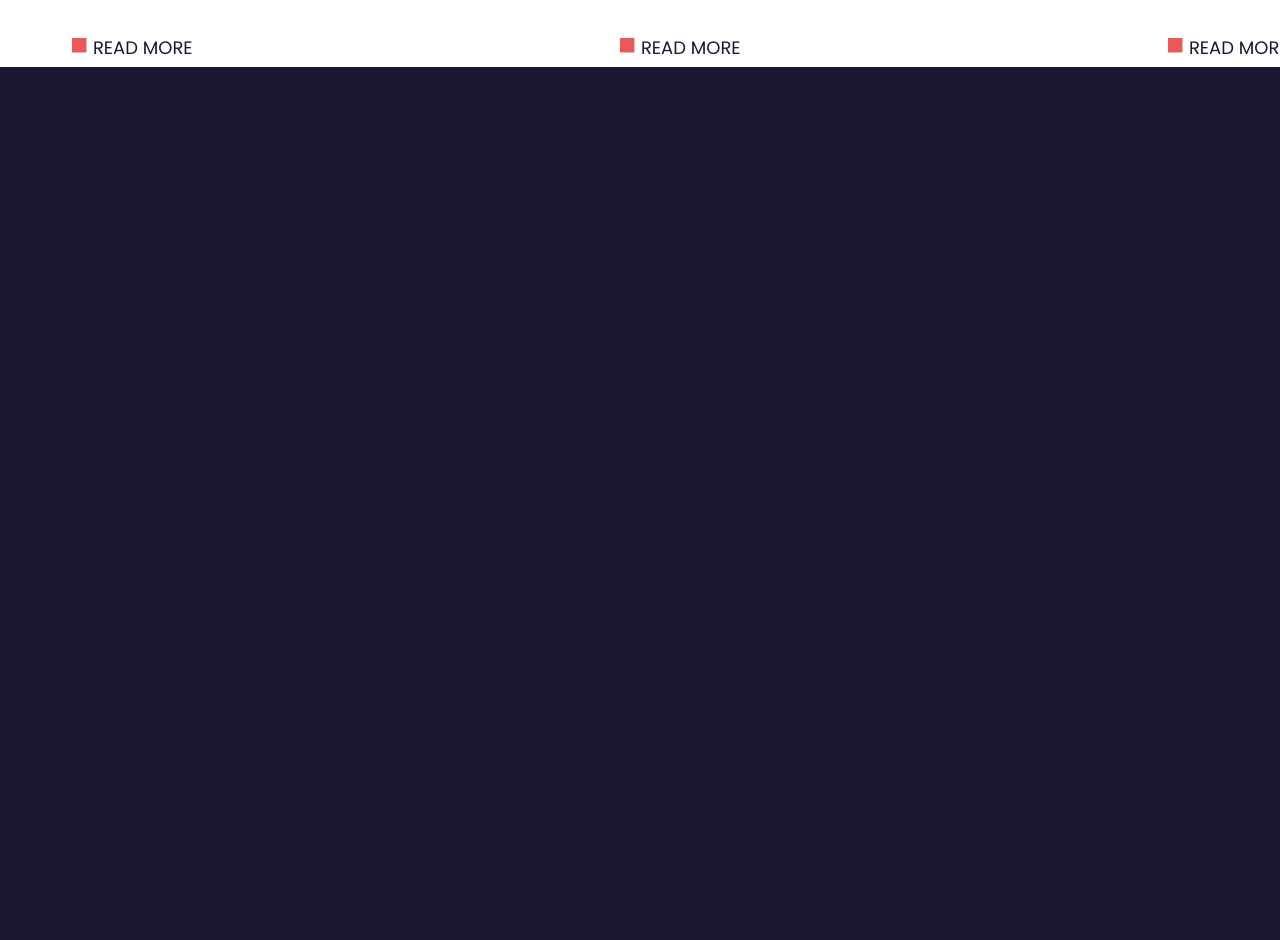
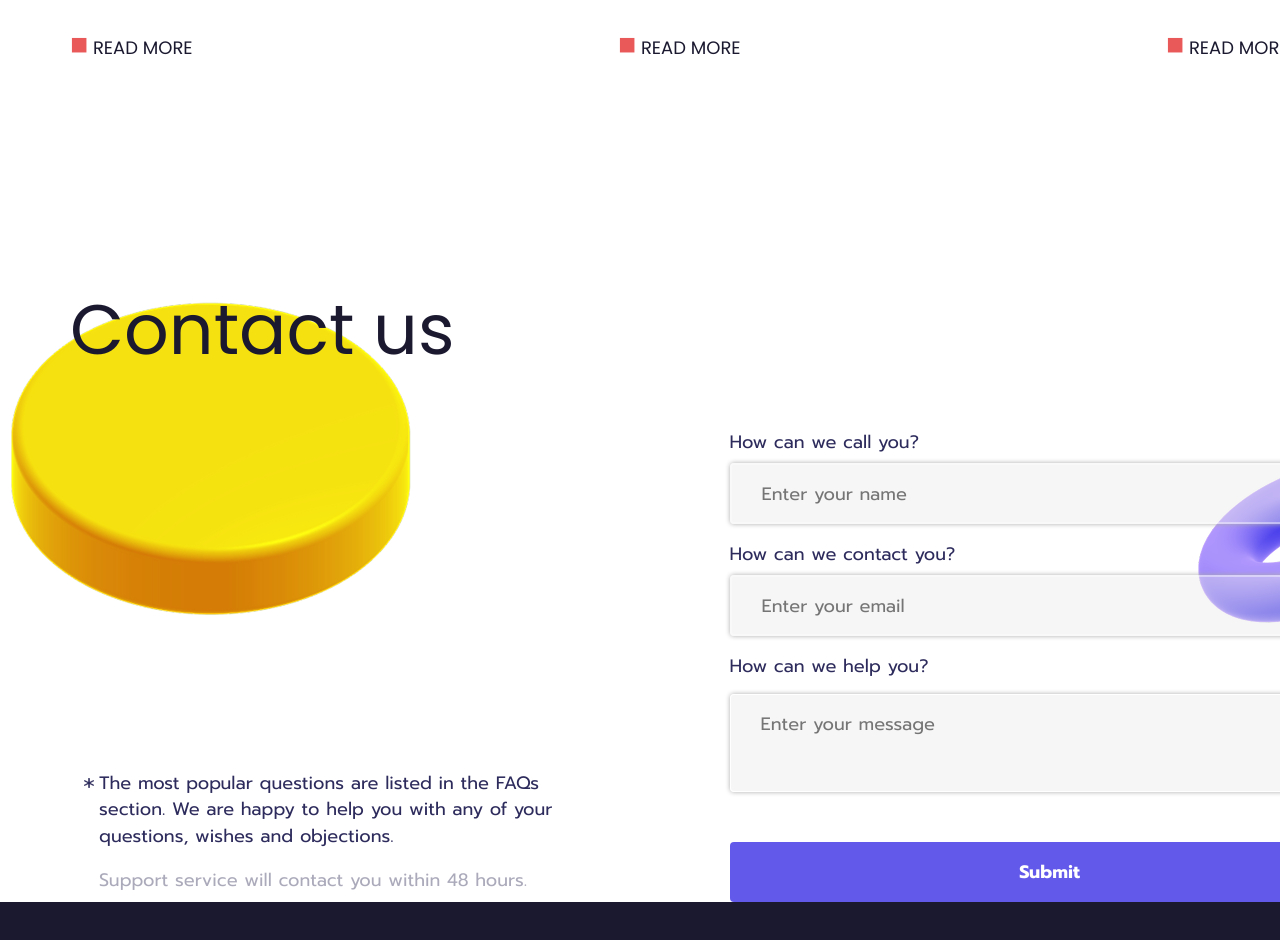
Before and after one commit to VADIMADE/WEB, a plain HTML site: page index.html in a window 1280 px wide. Shown: the part 9729-10669 px from the top of the page. Before the commit the page ends 10006 px from the top, so only its background shows below. Drawn offline with Linux system fonts and the light colour scheme.

Commit message:
feat: add contact-section

```diff
--- a/css/main.css
+++ b/css/main.css
@@ -1238,3 +1238,138 @@ h1 {
   margin-left: 20px;
   margin-top: 25px;
 }
+
+/* contact-section */
+
+.contact-section {
+  width: 100%;
+  margin-bottom: 127px;
+}
+
+.main-container-contact-sec {
+  width: 1340px;
+  margin-left: 50px;
+  position: relative;
+}
+
+.title-container-contact-sec {
+  display: flex;
+}
+
+.title-contact-sec {
+  font-family: Poppins;
+  font-size: 70px;
+  color: #1a1930;
+  margin-left: 20px;
+  margin-bottom: 45px;
+  position: relative;
+  z-index: 1;
+}
+
+.image1-contact-sec {
+  position: absolute;
+  top: -25px;
+  left: -50px;
+  z-index: 0;
+}
+
+.description-container-contact-sec {
+  width: 1320px;
+  margin-left: 10px;
+  display: flex;
+}
+
+.text-container-contact-sec {
+  display: flex;
+  height: 120px;
+  margin-top: 342px;
+  margin-left: 24px;
+}
+
+.star-image {
+  width: 10px;
+  height: 10px;
+  margin-top: 8px;
+  margin-right: 5px;
+}
+
+.text1-contact-sec {
+  font-family: Prompt;
+  font-size: 18px;
+  color: #2d2b5c;
+  line-height: 1.46;
+}
+
+.text2-contact-sec {
+  font-family: Prompt;
+  font-size: 18px;
+  color: #abaabb;
+  margin-top: 17px;
+}
+
+.form-container-contact-sec {
+  width: 640px;
+  margin-left: 177px;
+  position: relative;
+}
+
+.image2-contact-sec {
+  position: absolute;
+  z-index: 0;
+  right: -60px;
+  top: -5px;
+}
+
+.form-group {
+  margin-bottom: 16px;
+  position: relative;
+  z-index: 1;
+}
+
+label {
+  font-family: Prompt;
+  font-size: 18px;
+  color: #2d2b5c;
+  display: block;
+}
+
+input {
+  width: 608px;
+  border: 2px solid rgba(255, 255, 255, 0.408);;
+  background-color: rgba(233, 232, 232, 0.408);
+  border-radius: 4px;
+  font-family: Prompt;
+  font-size: 18px;
+  color: #c1c1c1;
+  margin-top: 7px;
+  padding: 15px 0px 14px 30px;
+  box-shadow: 0px 0px 5px #adadad;
+}
+
+textarea {
+  width: 608px;
+  background-color: rgba(233, 232, 232, 0.408);
+  border: 1px solid #ffffff;
+  border-radius: 4px;
+  font-family: Prompt;
+  font-size: 18px;
+  color: #c1c1c1;
+  margin-top: 14px;
+  padding: 15px 0px 25px 30px;
+  box-shadow: 0px 0px 5px #adadad;
+}
+
+.submit-btn {
+  font-family: Prompt;
+  width: 100%;
+  background-color: #6259EA;
+  font-size: 18px;
+  text-align: center;
+  color: #fff;
+  font-weight: 700;
+  border: none;
+  border-radius: 4px;
+  cursor: pointer;
+  padding: 16px;
+  margin-top: 30px;
+}
--- a/index.html
+++ b/index.html
@@ -412,6 +412,47 @@
         </div>
       </section>
 
+      <section class="contact-section">
+        <div class="main-container-contact-sec">
+          <div class="title-container-contact-sec">
+            <p class="title-contact-sec">Contact us</p>
+          </div>
+          <img class="image1-contact-sec" src="./img/image1-contact-sec.png" alt="image">
+
+          <div class="description-container-contact-sec">
+            <div class="text-container-contact-sec">
+              <div>
+                <img class="star-image" src="./img/star.png" alt="star">
+              </div>
+              <div>
+                <p class="text1-contact-sec">The most popular questions are listed in the FAQs <br> section. We are happy to help you with any of your <br> questions, wishes and objections.</p>
+                <p class="text2-contact-sec">Support service will contact you within 48 hours.</p>
+              </div>
+            </div>
+
+            <div class="form-container-contact-sec">
+              <img class="image2-contact-sec" src="./img/image2-contact-sec.png" alt="image">
+              <div class="form-group">
+                <label for="name">How can we call you?</label>
+                <input id="name" type="text" placeholder="Enter your name">
+              </div>
+
+              <div class="form-group">
+                <label for="email">How can we contact you?</label>
+                <input id="email" type="email" placeholder="Enter your email">
+              </div>
+
+              <div class="form-group">
+                <label for="message">How can we help you?</label>
+                <textarea id="message" placeholder="Enter your message"></textarea>
+              </div>
+
+              <button type="submit" class="submit-btn">Submit</button>
+            </div>
+          </div>
+        </div>
+      </section>
+
     </main>
   </div>
 </body>
```
